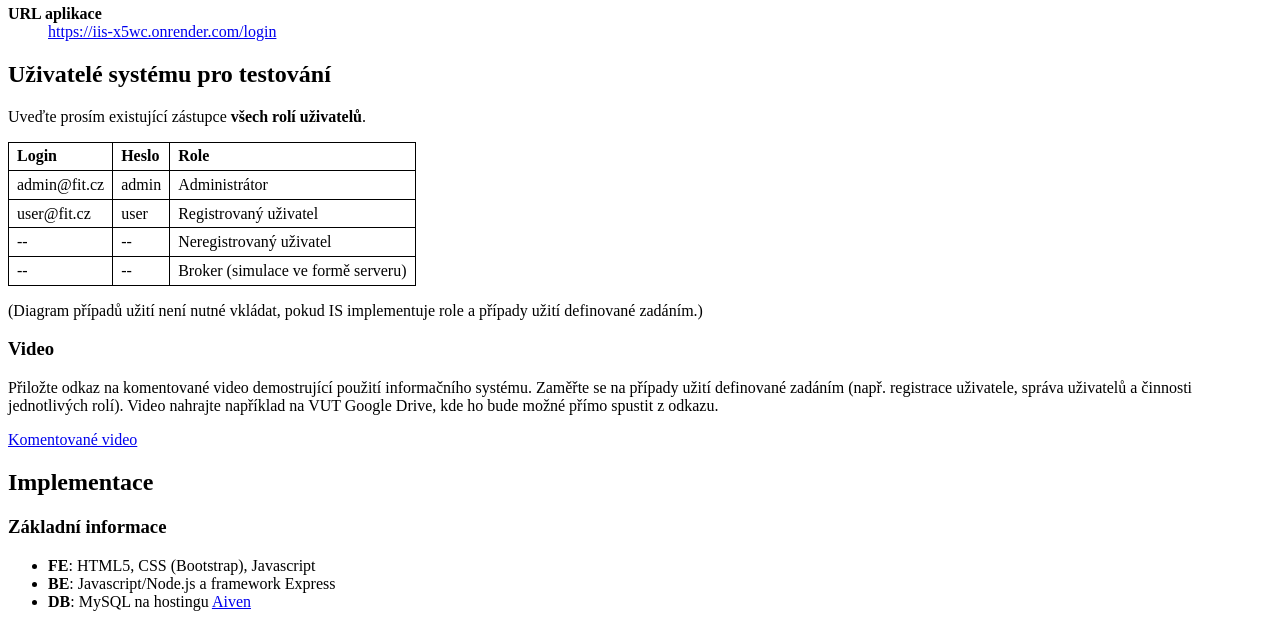
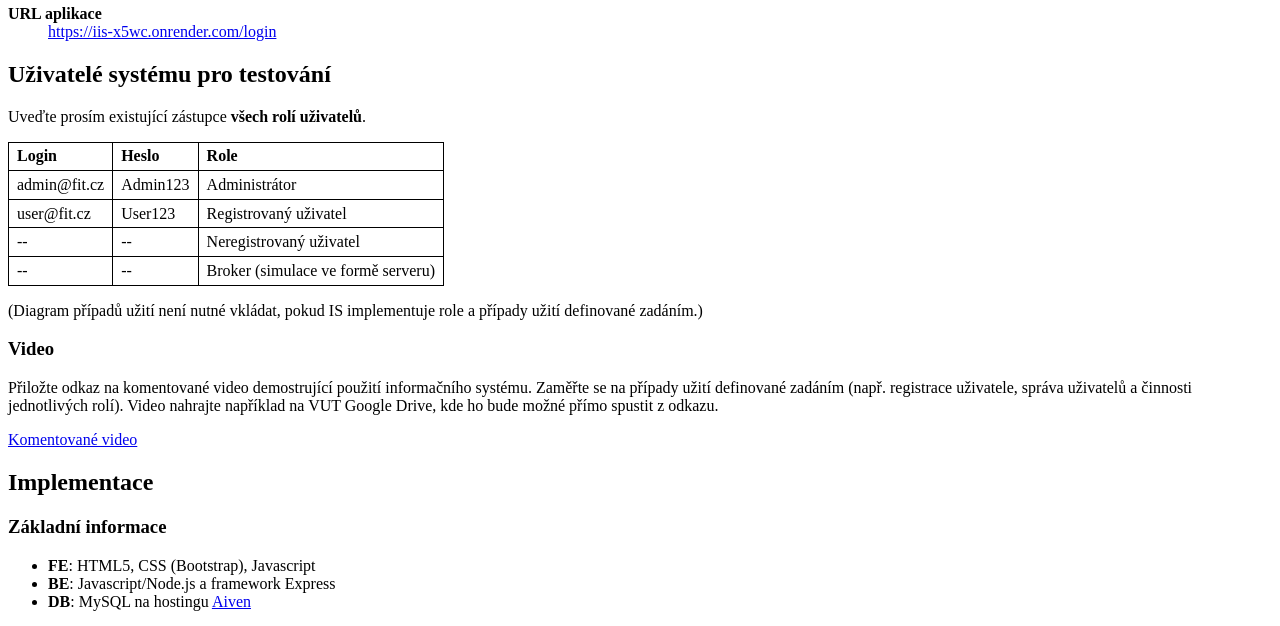
Before and after one commit to fix1t/but-iis-iot-is, a plain HTML site: page doc/doc.html in a window 1280 px wide. Shown: the part 155-781 px from the top of the page. Drawn offline with Linux system fonts and the light colour scheme.

Commit message:
updated login info

```diff
--- a/doc/doc.html
+++ b/doc/doc.html
@@ -61,12 +61,12 @@
 			</tr>
 			<tr>
 				<td>admin@fit.cz</td>
-				<td>admin</td>
+				<td>Admin123</td>
 				<td>Administrátor</td>
 			</tr>
 			<tr>
 				<td>user@fit.cz</td>
-				<td>user</td>
+				<td>User123</td>
 				<td>Registrovaný uživatel</td>
 			</tr>
 			<tr>
```
